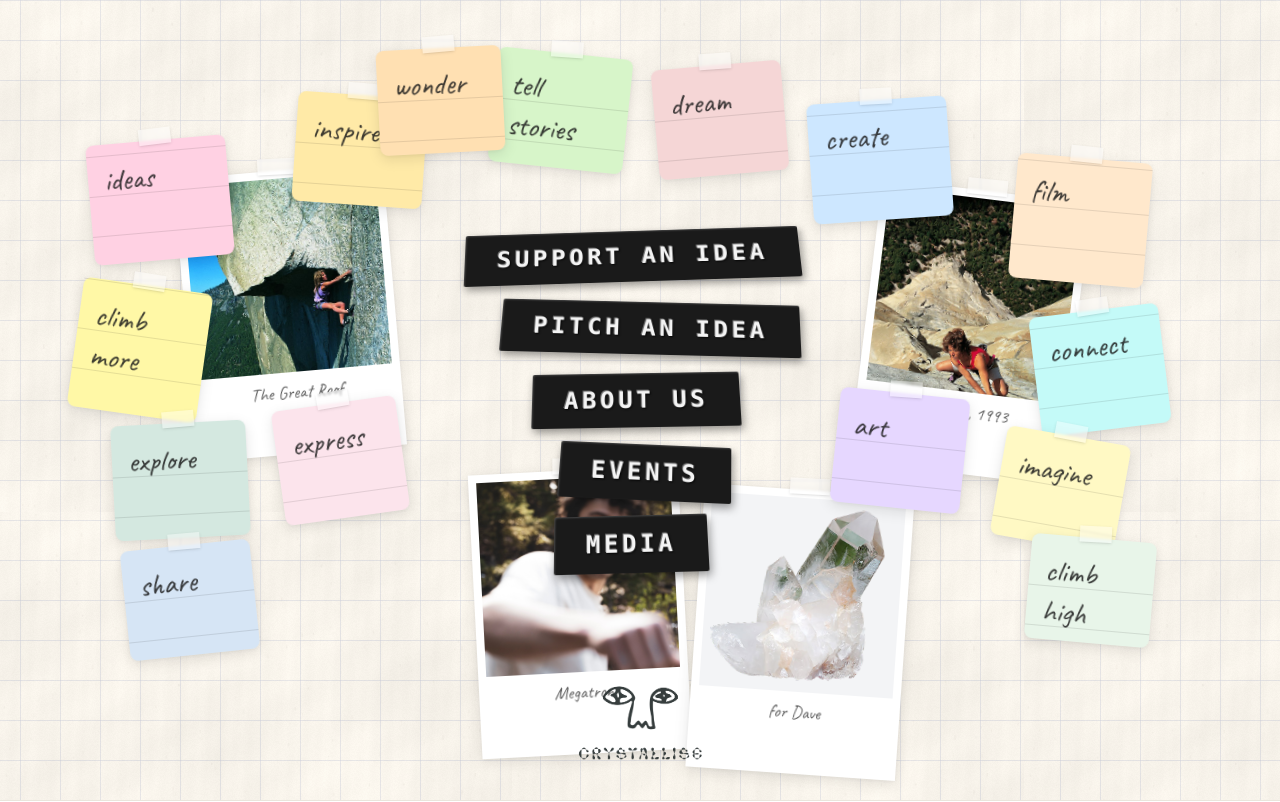
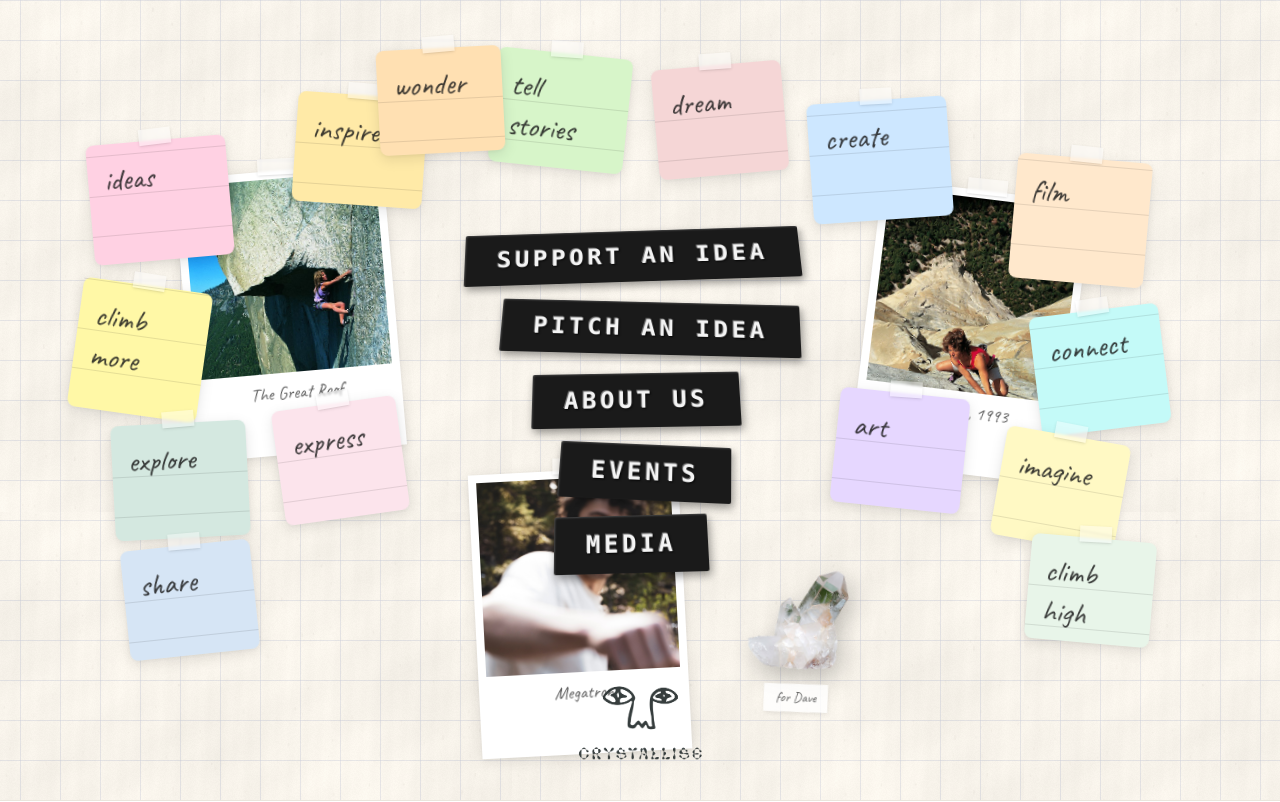
Before and after one commit to rbatsenko/crystallise-app, a Next.js app: page / in a window 1280 px wide. Shown: the top 802 px of the page. Built offline with nearby package versions, Linux system fonts and the light colour scheme; a web font is replaced by a local one.

Commit message:
feat: crystal as floating object with paper label instead of polaroid

```diff
--- a/src/app/page.tsx
+++ b/src/app/page.tsx
@@ -7,6 +7,7 @@ import { useRef } from "react";
 import Footer from "@/components/Footer";
 import StickyNote from "@/components/StickyNote";
 import PolaroidCard from "@/components/PolaroidCard";
+import CrystalItem from "@/components/CrystalItem";
 import { useIsMobile } from "@/hooks/useIsMobile";
 
 const navItems = [
@@ -48,7 +49,6 @@ const desktopPolaroids = [
   { src: "/images/lynn-hill-great-roof.jpg", alt: "Lynn Hill on the Great Roof", caption: "The Great Roof", cx: -350, cy: -100, rot: -5 },
   { src: "/images/lynn-hill-kgf-14-2016-the-nose.jpg", alt: "Lynn Hill on The Nose", caption: "The Nose, 1993", cx: 330, cy: -80, rot: 7 },
   { src: "/images/hamish-megatron.jpg", alt: "Hamish on Megatron", caption: "Megatron", cx: -60, cy: 200, rot: -3 },
-  { src: "/images/crystal.png", alt: "Crystal", caption: "for Dave", cx: 160, cy: 220, rot: 4 },
 ];
 
 const mobilePolaroids = [
@@ -120,6 +120,18 @@ export default function Home() {
           <PolaroidCard key={`polaroid-${isMobile ? "m" : "d"}-${i}`} index={isMobile ? i + 100 : i} constraintsRef={heroRef} small={isMobile} {...p} />
         ))}
 
+        {/* Crystal */}
+        <CrystalItem
+          index={0}
+          src="/images/crystal.png"
+          label="for Dave"
+          cx={isMobile ? 80 : 160}
+          cy={isMobile ? 160 : 220}
+          rot={4}
+          size={isMobile ? 80 : 120}
+          constraintsRef={heroRef}
+        />
+
         {/* Logo — bottom center */}
         <motion.div
           className="absolute z-10"
--- /dev/null
+++ b/src/components/CrystalItem.tsx
@@ -0,0 +1,107 @@
+"use client";
+
+import { motion, useMotionValue } from "framer-motion";
+import { memo, useRef, useCallback } from "react";
+import Image from "next/image";
+
+interface CrystalItemProps {
+  index: number;
+  src: string;
+  label: string;
+  cx: number;
+  cy: number;
+  rot: number;
+  size?: number;
+  constraintsRef: React.RefObject<HTMLElement | null>;
+}
+
+let crystalZ = 12;
+
+function CrystalItem({
+  index,
+  src,
+  label,
+  cx,
+  cy,
+  rot,
+  size = 120,
+  constraintsRef,
+}: CrystalItemProps) {
+  const ref = useRef<HTMLDivElement>(null);
+  const x = useMotionValue(0);
+  const y = useMotionValue(0);
+
+  const bringToFront = useCallback(() => {
+    if (ref.current) {
+      crystalZ += 1;
+      ref.current.style.zIndex = String(crystalZ);
+    }
+  }, []);
+
+  return (
+    <motion.div
+      ref={ref}
+      className="absolute select-none cursor-grab active:cursor-grabbing"
+      drag
+      dragConstraints={constraintsRef}
+      dragElastic={0.05}
+      dragMomentum={false}
+      dragTransition={{ bounceStiffness: 300, bounceDamping: 30 }}
+      onDragStart={bringToFront}
+      onPointerDown={bringToFront}
+      initial={{ opacity: 0, scale: 0.4 }}
+      animate={{ opacity: 1, scale: 1 }}
+      whileDrag={{
+        scale: 1.05,
+        transition: { duration: 0 },
+      }}
+      transition={{
+        duration: 0.5,
+        delay: 0.6,
+        ease: "easeOut",
+      }}
+      style={{
+        x,
+        y,
+        left: `calc(50% + ${cx}px - ${size / 2}px)`,
+        top: `calc(50% + ${cy}px - ${size / 2}px)`,
+        rotate: `${rot}deg`,
+        zIndex: 12,
+        willChange: "transform",
+      }}
+    >
+      {/* Crystal image with drop shadow */}
+      <div
+        className="relative"
+        style={{
+          width: `${size}px`,
+          height: `${size}px`,
+          filter: "drop-shadow(4px 8px 12px rgba(0,0,0,0.25))",
+        }}
+      >
+        <Image
+          src={src}
+          alt={label}
+          fill
+          className="object-contain"
+          sizes={`${size}px`}
+          draggable={false}
+        />
+      </div>
+
+      {/* Small paper label */}
+      <div
+        className="mx-auto mt-1 px-3 py-1 bg-white/80 font-[family-name:var(--font-handwritten)] text-sm text-charcoal/70 text-center whitespace-nowrap"
+        style={{
+          width: "fit-content",
+          boxShadow: "1px 2px 4px rgba(0,0,0,0.08)",
+          transform: `rotate(${-rot + 2}deg)`,
+        }}
+      >
+        {label}
+      </div>
+    </motion.div>
+  );
+}
+
+export default memo(CrystalItem);
```
